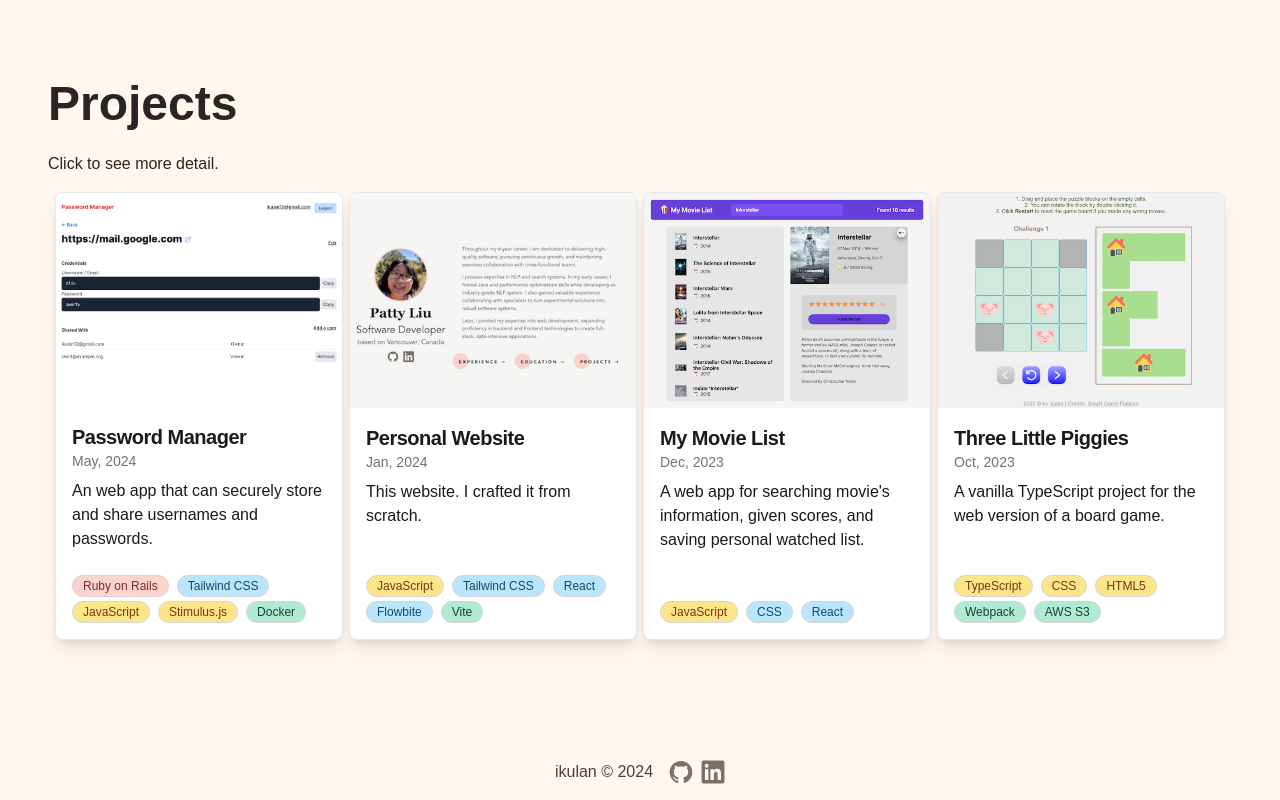
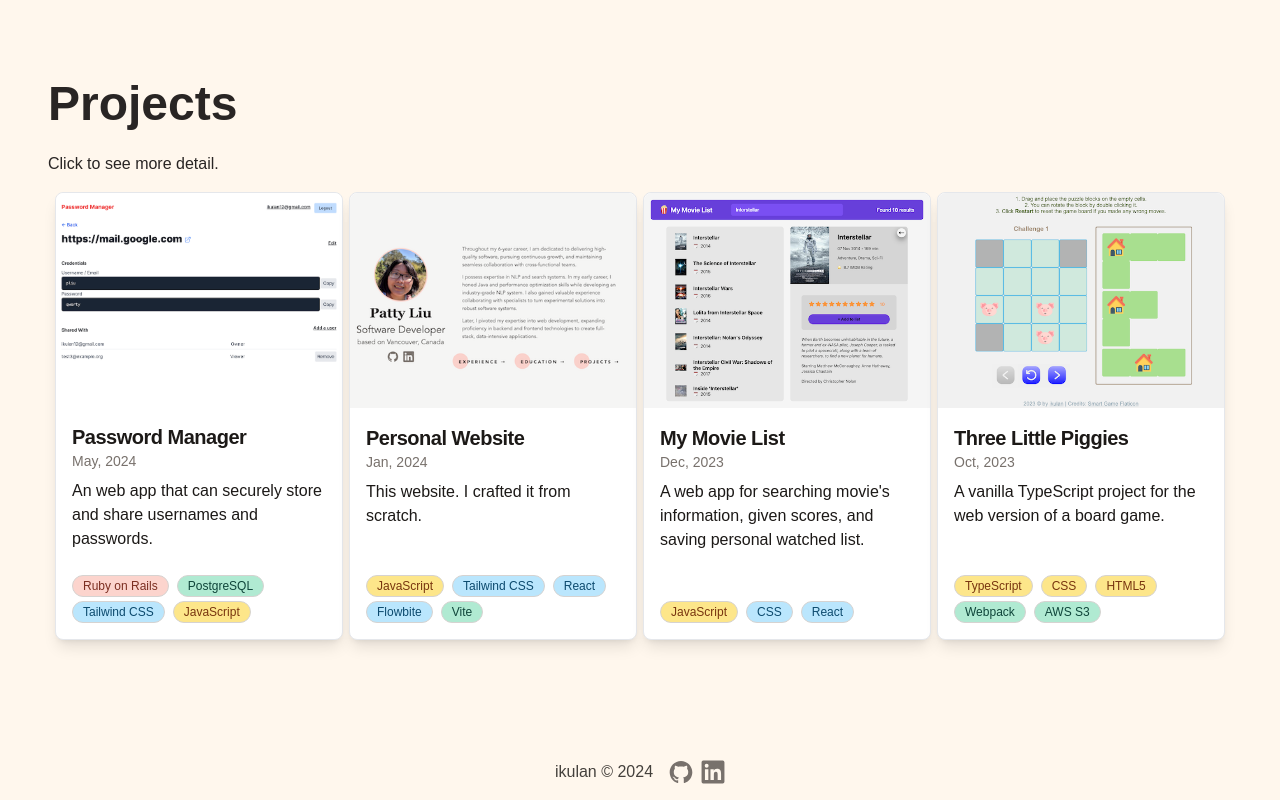
Before and after one commit to ikulan/ikulan.github.io, a React (Vite) app: page / in a window 1280 px wide. Shown: the part 1960-2760 px from the top of the page. Built offline with nearby package versions, Linux system fonts and the light colour scheme.

Commit message:
Add PostgreSQL into tech stack

```diff
--- a/src/projects/Projects.jsx
+++ b/src/projects/Projects.jsx
@@ -14,13 +14,13 @@ const projObjs = [
       "An web app that can securely store and share usernames and passwords.",
     skills: [
       { name: "Ruby on Rails", color: "peach" },
+      { name: "PostgreSQL", color: "lake" },
       { name: "Tailwind CSS", color: "sky" },
       { name: "JavaScript", color: "amber" },
-      { name: "Stimulus.js", color: "amber" },
-      { name: "Docker", color: "lake" },
     ],
     detailComponent: DetailPwdManager,
-    techstack: "Ruby on Rails, TailwindCSS, JavaScript, Stimulus.js",
+    techstack:
+      "Ruby on Rails, PostgreSQL, TailwindCSS, JavaScript, Stimulus.js",
     deployment: "Fly.io, Docker",
     siteUrl: "https://password-manager-pliu.fly.dev/",
     githubUrl:
```
Also changed, not shown: 1 other file (tests, documents, lock files or other folders).
